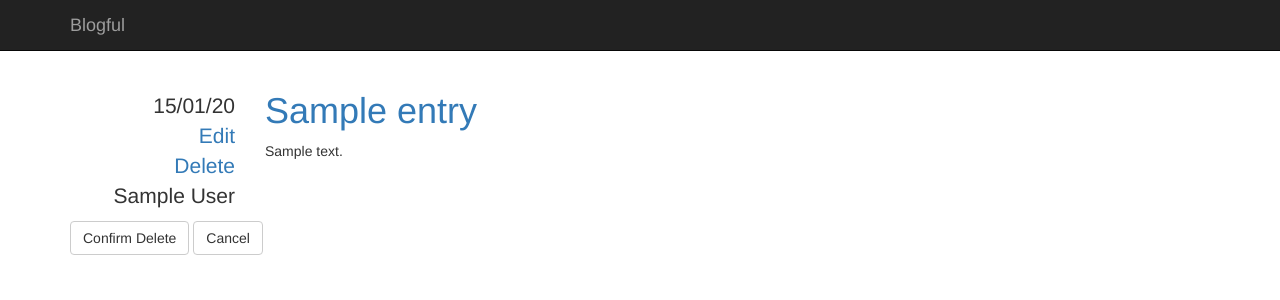
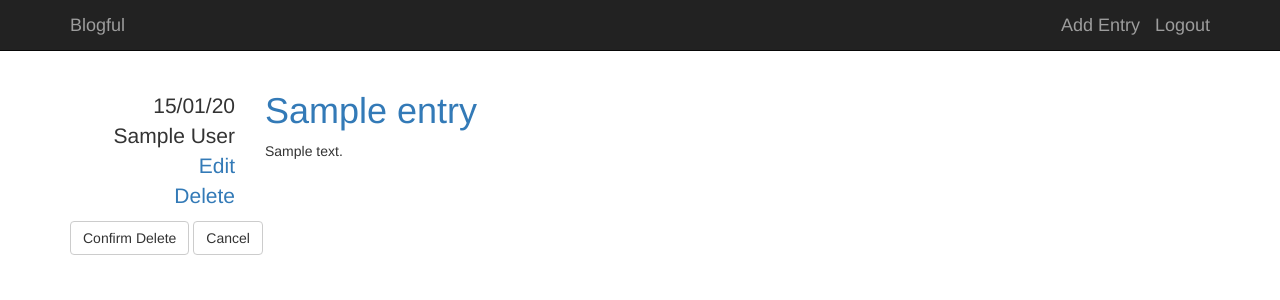
Before and after one commit to Hank02/blog, a Flask app: page /entry/delete/1 in a window 1280 px wide. Shown: the top 300 px of the page. Run offline with Flask 2, Linux system fonts and the light colour scheme; a user stored in the database is signed in; tables that the repository leaves empty hold one stand-in row (values such as "Sample post"); some libraries are stand-ins or nearby versions.

Commit message:
added logout feature

```diff
--- a/blog/templates/base.html
+++ b/blog/templates/base.html
@@ -30,11 +30,19 @@
                         <span class="icon-bar"></span>
                         <span class="icon-bar"></span>
                     </button>
-                    <a class="navbar-brand" href="{{ url_for('entries') }}">Blogful</a>
+                        <a class="navbar-brand" href="{{ url_for('entries') }}">Blogful</a>
                 </div>
-                <div class="collapse navbar-collapse">
-                    <ul class="nav navbar-nav navbar-right">
-                    </ul>
+                <div classclass="collapse navbar-collapse">
+                    {% if current_user.is_authenticated %}
+                        <ul class="nav navbar-nav navbar-right">
+                            <a class="navbar-brand" href="{{ url_for('add_entry_get') }}">Add Entry</a>
+                            <a class="navbar-brand" href="{{ url_for('logout') }}">Logout</a>
+                        </ul>
+                    {% else %}
+                        <ul class="nav navbar-nav navbar-right">
+                            <a class="navbar-brand" href="{{ url_for('login_get') }}">Login</a>
+                        </ul>
+                    {% endif %}
                 </div>
             </div>
         </div>
--- a/blog/templates/delete_entry.html
+++ b/blog/templates/delete_entry.html
@@ -1,4 +1,4 @@
-{% import "macros.html" as macros %}
+{% import "macros.html" as macros with context %}
 {% extends "base.html" %}
 
 {% block content %}
--- a/blog/templates/entries.html
+++ b/blog/templates/entries.html
@@ -1,4 +1,4 @@
-{% import "macros.html" as macros %}
+{% import "macros.html" as macros with context %}
 {% extends "base.html" %}
 
 {% block content %}
--- a/blog/templates/macros.html
+++ b/blog/templates/macros.html
@@ -2,8 +2,12 @@
 <div class="row">
     <div class="col-md-2 text-right metadata">
         <ul class="list-unstyled">
+            {% if current_user.is_authenticated %}
                 <li>
                     {{ entry.datetime | dateformat("%d/%m/%y") }}
+                </li>
+                <li>
+                    {{ entry.author.name }}
                 </li>
                 <li>
                     <a href = "/entry/edit/{{ entry.id }}">Edit</a>
@@ -11,9 +15,14 @@
                 <li>
                     <a href = "/entry/delete/{{ entry.id }}">Delete</a>
                 </li>
+            {% else %}
+                <li>
+                    {{ entry.datetime | dateformat("%d/%m/%y") }}
+                </li>
                 <li>
                     {{ entry.author.name }}
                 </li>
+            {% endif %}
         </ul>
     </div>
     <div class="col-md-10">
--- a/blog/templates/single_entry.html
+++ b/blog/templates/single_entry.html
@@ -1,4 +1,4 @@
-{% import "macros.html" as macros %}
+{% import "macros.html" as macros with context %}
 {% extends "base.html" %}
 
 {% block content %}
--- a/blog/views.py
+++ b/blog/views.py
@@ -1,7 +1,7 @@
 from flask import render_template
 from flask import request, redirect, url_for
 from flask import flash
-from flask.ext.login import login_user, login_required, current_user
+from flask.ext.login import login_user, login_required, current_user, logout_user
 from werkzeug.security import check_password_hash
 from blog import app
 from .database import session, Entry, User
@@ -36,6 +36,7 @@ def entries(page = 1):
         total_pages = total_pages
     )
 
+
 # add an entry -----------------------------------
 # first generate emtpy forms
 @app.route("/entry/add", methods = ["GET"])
@@ -66,6 +67,7 @@ def single_entry(id):
     return render_template("single_entry.html",
         entry = entry
     )
+
 
 # edit an existing entry -------------------------
 # first get old text and display
@@ -141,3 +143,9 @@ def login_post():
     # if login succeeds, store cookie and redirect user
     login_user(user)
     return redirect(request.args.get('next') or url_for("entries"))
+
+# log user out ----------------------------------------------
+@app.route("/logout")
+def logout():
+    logout_user()
+    return render_template("logout.html")
```
Also changed, not shown: blog/templates/logout.html (added, +7 -0 lines). Lines whose indentation alone changed are shown as unchanged.
